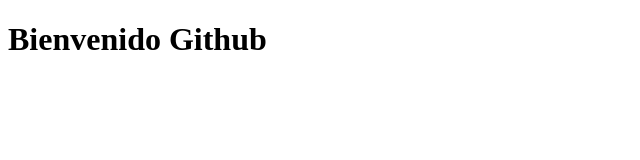
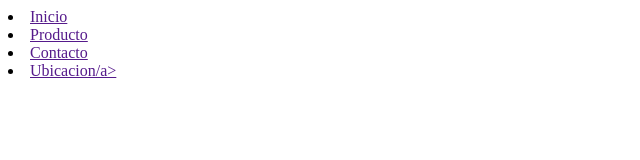
Before and after one commit to tatozan/comision-martes, a plain HTML site: page index.html in a window 1280 px wide. Shown: the whole page, without its empty margins (0-640 px from the left). Drawn offline with Linux system fonts and the light colour scheme.

Commit message:
commit en la rama

```diff
--- a/index.html
+++ b/index.html
@@ -7,6 +7,10 @@
     <title>Github</title>
 </head>
 <body>
-    <h1>Bienvenido Github</h1>
+    <li><a href="">Inicio</a></li>
+    <li><a href="">Producto</a></li>
+    <li><a href="">Contacto</a></li>
+    <li><a href="">Ubicacion/a></li>
+
 </body>
 </html>
```
